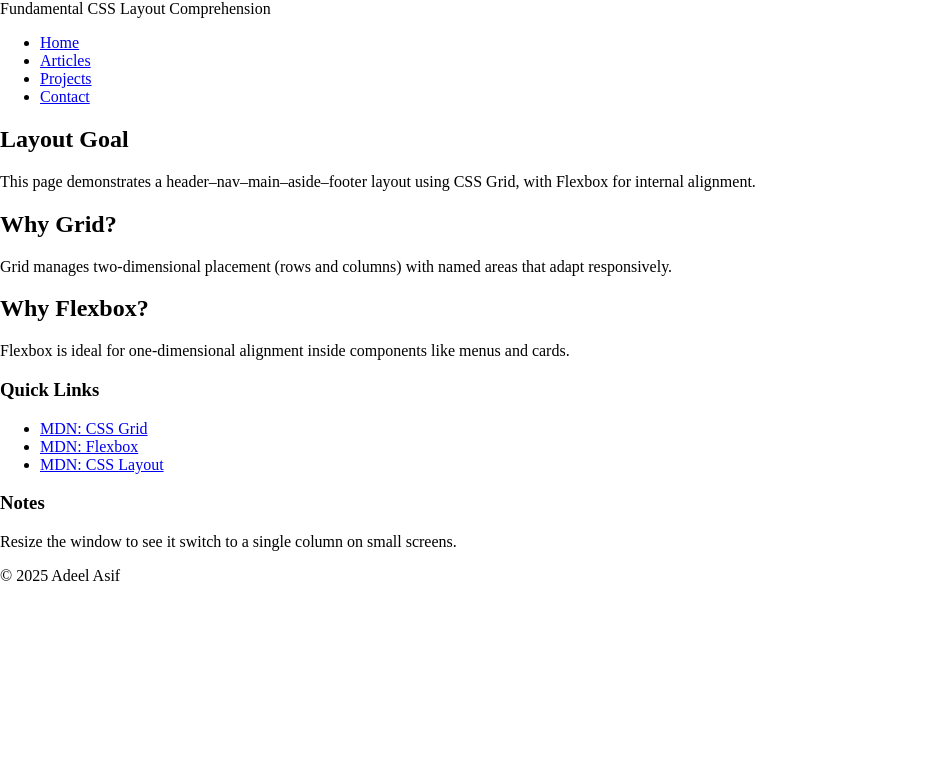
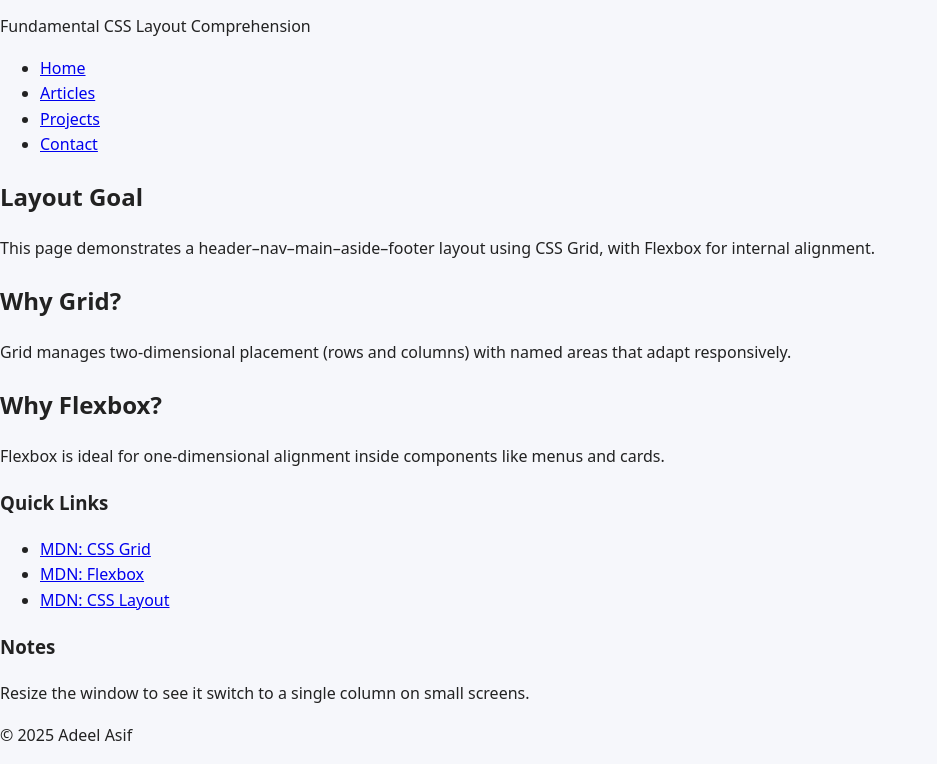
Before and after one commit to bestplayrr/assigment3_part3, a plain HTML site: page index.html in a window 1280 px wide. Shown: the part 80-844 px from the top of the page, without its empty margins (0-937 px from the left). Before the commit the page ends 800 px from the top, so only its background shows below. Drawn offline with Linux system fonts and the light colour scheme.

Commit message:
set global typography and body background
Add font stack, line-height, text color, and background for body.

```diff
--- a/style.css
+++ b/style.css
@@ -16,3 +16,10 @@ Description: Grid-based page layout with flexbox components; responsive breakpoi
 
 *{ box-sizing:border-box; }
 html, body{ margin:0; padding:0; }
+
+body{
+  font-family: system-ui, -apple-system, "Segoe UI", Roboto, Arial, sans-serif;
+  color:var(--ink);
+  background:var(--bg);
+  line-height:1.6;
+}
```
